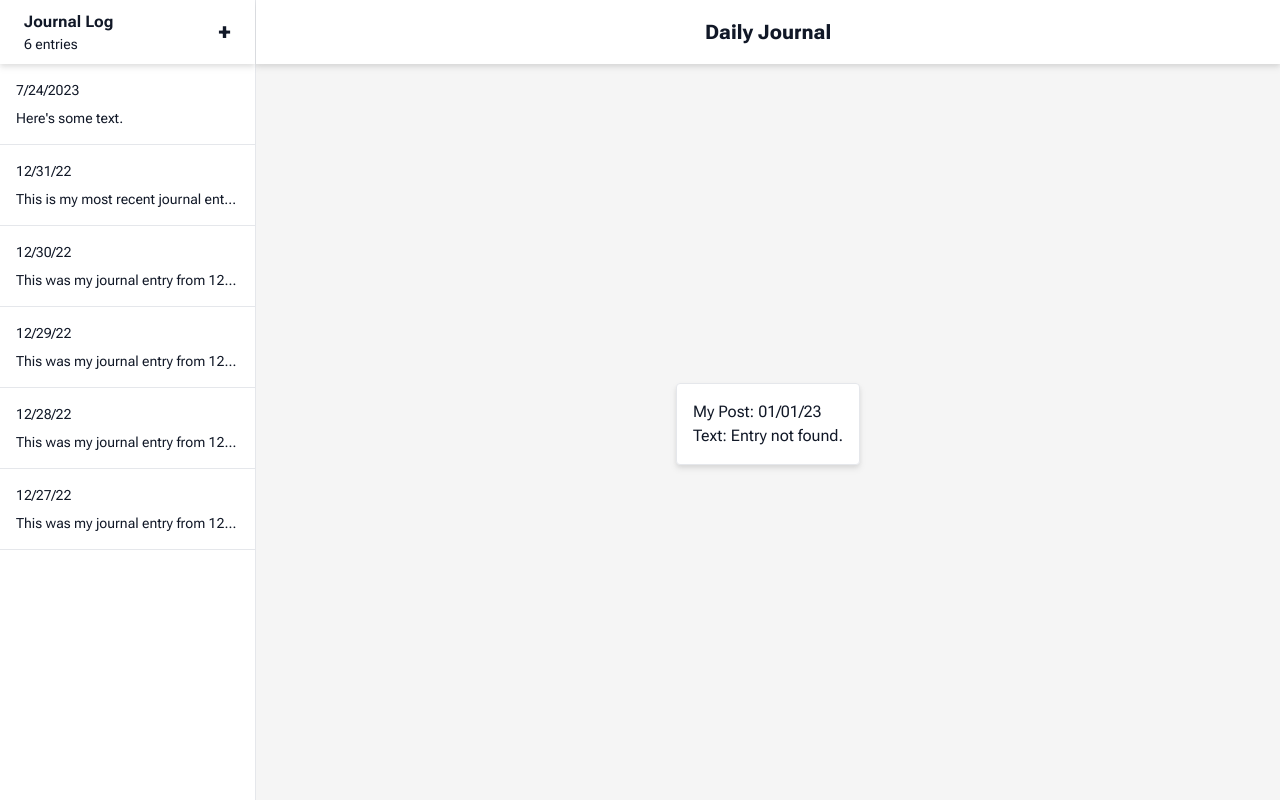
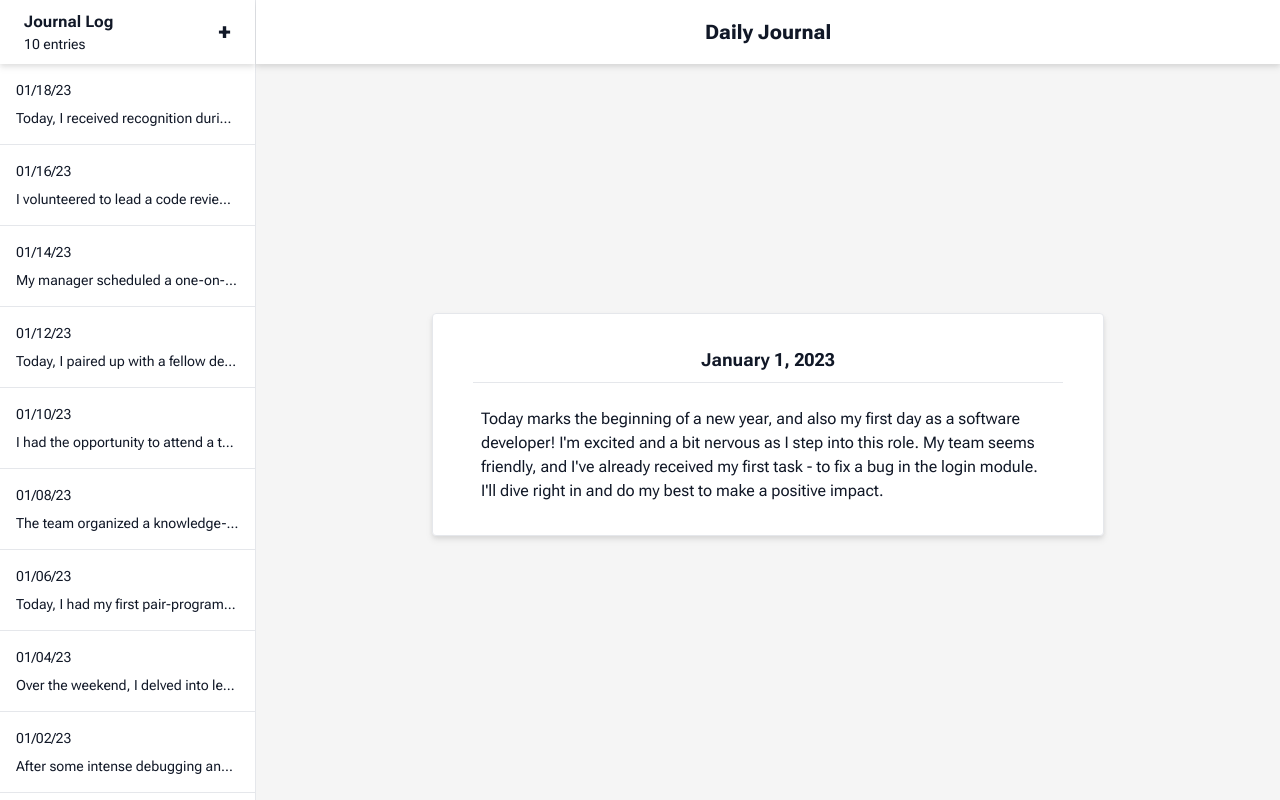
Before and after one commit to zhamann/daily-journal, a Next.js app: page /01-01-23 in a window 1280 px wide. Built offline with nearby package versions, Linux system fonts and the light colour scheme.

Commit message:
Styled journal cards and added deletion button

```diff
--- a/app/[slug]/page.tsx
+++ b/app/[slug]/page.tsx
@@ -20,14 +20,24 @@ const journalData: JournalData = data as JournalData;
 const journal: JournalEntry[] = journalData.journal;
 
 const JournalPage: React.FC<JournalProps> = ({ params }) => {
+    // Match the date
     const date = params.slug?.replaceAll('-', '/');
     const entry = journal.find((item) => item.date === date);
+
+    // Format the date for the card
+    const formattedDate = new Date(`${date}`).toLocaleString('en-US', {
+        month: 'long',
+        day: 'numeric',
+        year: 'numeric',
+    });
+
     const text = entry?.text || "Entry not found.";
 
     return (
-        <div className={'card border p-4 drop-shadow-md rounded mb-4 bg-white flex flex-col'}>
-            <div>My Post: {date}</div>
-            <div>Text: {text}</div>
+        <div className={'card border p-8 drop-shadow-md rounded mb-4 bg-white flex flex-col'}>
+            <div className="text-lg font-bold text-center">{formattedDate}</div>
+            <hr className="m-2"></hr>
+            <div className='mt-4 mx-4'>{text}</div>
         </div>
     );
 };
--- /dev/null
+++ b/app/api/delete/route.ts
@@ -0,0 +1,32 @@
+import fs from 'fs';
+import path from 'path';
+
+interface JournalEntry {
+  date: string;
+  text: string;
+}
+
+interface JournalData {
+  journal: JournalEntry[];
+}
+
+export async function POST(request: Request) {
+  const res = await request.json();
+  const { date } = res as JournalEntry;
+
+  // Read the existing data (if any) from journal.json
+  const dataFilePath = path.join(process.cwd(), 'data/journal.json');
+  let existingData: JournalData = { journal: [] };
+  if (fs.existsSync(dataFilePath)) {
+    const rawData = fs.readFileSync(dataFilePath, 'utf8');
+    existingData = JSON.parse(rawData) as JournalData;
+  }
+
+  // Remove the entry with the given date from the existing data array
+  existingData.journal = existingData.journal.filter((entry) => entry.date !== date);
+
+  // Write the updated data back to journal.json
+  fs.writeFileSync(dataFilePath, JSON.stringify(existingData, null, 2));
+
+  return new Response('Data removed from journal.json successfully.');
+}
--- a/app/page.tsx
+++ b/app/page.tsx
@@ -21,19 +21,21 @@ const HomePage: React.FC = () => {
       console.log(journalEntry)
       await axios.post('/api/log', { date: shortDate, text: journalEntry });
       console.log('Data submitted successfully!');
+      setJournalEntry('');
     } catch (error) {
       console.error('Error submitting data:', error);
     }
   };
 
   return (
-    <div className={'card border p-4 drop-shadow-md rounded mb-4 bg-white flex flex-col w-screen'}>
+    <div className={'card border p-8 drop-shadow-md rounded mb-4 bg-white flex flex-col w-screen'}>
       <div className="text-lg font-bold text-center">{longDate}</div>
       <hr className="m-2"></hr>
       <textarea
         name="journal"
         placeholder="Write to your journal here..."
         onChange={handleInputChange}
+        value={journalEntry}
         className="border border-gray-300 p-2 mx-4 rounded mt-4 h-32"
       />
       <button
--- a/components/journal-card.tsx
+++ b/components/journal-card.tsx
@@ -1,4 +1,9 @@
-import React from 'react';
+'use client'
+
+import React, { useState } from 'react';
+import { useRouter, usePathname } from 'next/navigation';
+import { AiOutlineDelete } from 'react-icons/ai';
+import axios from 'axios';
 
 interface JournalCardProps {
   date: string | null;
@@ -6,12 +11,45 @@ interface JournalCardProps {
 }
 
 const JournalCard: React.FC<JournalCardProps> = ({ date, text }) => {
-    return (
-      <a href={`/${date?.replaceAll('/','-')}`} className="border-b border-gray-200 p-4 text-sm bg-white flex flex-col">
-        <div className="mb-2">{date}</div>
-        <div className="truncate">{text}</div>
-      </a>
-    );
+  const [isHovered, setIsHovered] = useState(false);
+  const router = useRouter();
+  const pathname = usePathname();
+
+  const handleDeletion = async (event: React.MouseEvent<SVGElement, MouseEvent>) => {
+    event.stopPropagation();
+    event.preventDefault();
+    try {
+      await axios.post('/api/delete', { date: date });
+      console.log('Data deleted successfully!');
+    } catch (error) {
+      console.error('Error submitting data:', error);
+    }
+    router.push('/');
   };
 
-  export default JournalCard;
+  return (
+    <a
+      href={`/${date?.replaceAll('/', '-')}`}
+      className={`
+        border-b border-gray-200 p-4 text-sm
+        ${pathname?.replaceAll('/', '-').slice(1) === date ? 'bg-[#F5F5F5]' : 'bg-white'}
+        flex flex-col
+      `}
+      onMouseEnter={() => setIsHovered(true)}
+      onMouseLeave={() => setIsHovered(false)}
+    >
+      <div className="mb-2 flex justify-between">
+        {date}
+        {isHovered && ( // Conditionally render the trashcan icon when the card is hovered over
+          <div className="flex">
+            <AiOutlineDelete size={20} color="red" onClick={handleDeletion}/>
+          </div>
+        )}
+      </div>
+      <div className="truncate">{text}</div>
+
+    </a>
+  );
+};
+
+export default JournalCard;
--- a/data/journal.json
+++ b/data/journal.json
@@ -1,28 +1,44 @@
 {
   "journal": [
     {
-      "date": "7/24/2023",
-      "text": "Here's some text."
+      "date": "01/18/23",
+      "text": "Today, I received recognition during our team stand-up for my contributions to a recent project. It was an unexpected surprise, and it motivates me to keep pushing myself further. Being part of such a supportive and encouraging team makes every day as a software developer even more fulfilling."
     },
     {
-      "date": "12/31/22",
-      "text": "This is my most recent journal entry. In the real application, this will be pulled from a database and not from a sample JSON object."
+      "date": "01/16/23",
+      "text": "I volunteered to lead a code review today for a teammate's pull request. It was my first time in this role, and I learned a lot from examining someone else's code closely. Providing feedback helped me understand different approaches to problem-solving and reinforced best practices."
     },
     {
-      "date": "12/30/22",
-      "text": "This was my journal entry from 12/30/22"
+      "date": "01/14/23",
+      "text": "My manager scheduled a one-on-one meeting with me today to discuss my progress and future growth. I appreciated the constructive feedback and guidance on areas I can focus on to improve my skills. It's reassuring to know that the company is invested in my development as a software developer."
     },
     {
-      "date": "12/29/22",
-      "text": "This was my journal entry from 12/29/22"
+      "date": "01/12/23",
+      "text": "Today, I paired up with a fellow developer to tackle a complex feature implementation. We brainstormed ideas, divided the work, and collaborated closely throughout the day. It was a challenging task, but we managed to complete it, and the satisfaction of overcoming the hurdles together was immense."
     },
     {
-      "date": "12/28/22",
-      "text": "This was my journal entry from 12/28/22"
+      "date": "01/10/23",
+      "text": "I had the opportunity to attend a tech conference over the weekend, and it was inspiring! The talks covered various trending technologies and industry best practices. I took notes and can't wait to apply some of these ideas in our projects. Conferences are fantastic for staying up-to-date and gaining fresh perspectives."
     },
     {
-      "date": "12/27/22",
-      "text": "This was my journal entry from 12/27/22"
+      "date": "01/08/23",
+      "text": "The team organized a knowledge-sharing session today, and I presented on a topic I've been researching - design patterns in software development. It was a bit nerve-wracking to present in front of everyone, but the positive feedback and questions from my colleagues made it worth it. I'm happy to share my knowledge and contribute to the team's growth."
+    },
+    {
+      "date": "01/06/23",
+      "text": "Today, I had my first pair-programming session with a senior developer. We worked on optimizing a database query. I learned so much in just a short amount of time! Collaborating with someone experienced was enlightening, and I can see how it improves my coding skills rapidly."
+    },
+    {
+      "date": "01/04/23",
+      "text": "Over the weekend, I delved into learning about version control using Git. Today, I got to work with my first real pull request. I was a bit nervous, but my code review went well, and my changes were merged into the main branch. It's a small step, but it's rewarding to see my contributions becoming part of the larger codebase."
+    },
+    {
+      "date": "01/02/23",
+      "text": "After some intense debugging and coding, I managed to squash the login bug successfully! It feels great to see my code in action and to contribute to the project. The team was supportive and provided valuable feedback. Looking forward to learning more and taking on new challenges."
+    },
+    {
+      "date": "01/01/23",
+      "text": "Today marks the beginning of a new year, and also my first day as a software developer! I'm excited and a bit nervous as I step into this role. My team seems friendly, and I've already received my first task - to fix a bug in the login module. I'll dive right in and do my best to make a positive impact."
     }
   ]
 }
--- a/package.json
+++ b/package.json
@@ -20,6 +20,7 @@
     "postcss": "8.4.26",
     "react": "18.2.0",
     "react-dom": "18.2.0",
+    "react-icons": "^4.10.1",
     "react-markdown": "^8.0.7",
     "tailwindcss": "3.3.3",
     "typescript": "5.1.6"
```
Also changed, not shown: 1 other file (tests, documents, lock files or other folders).
